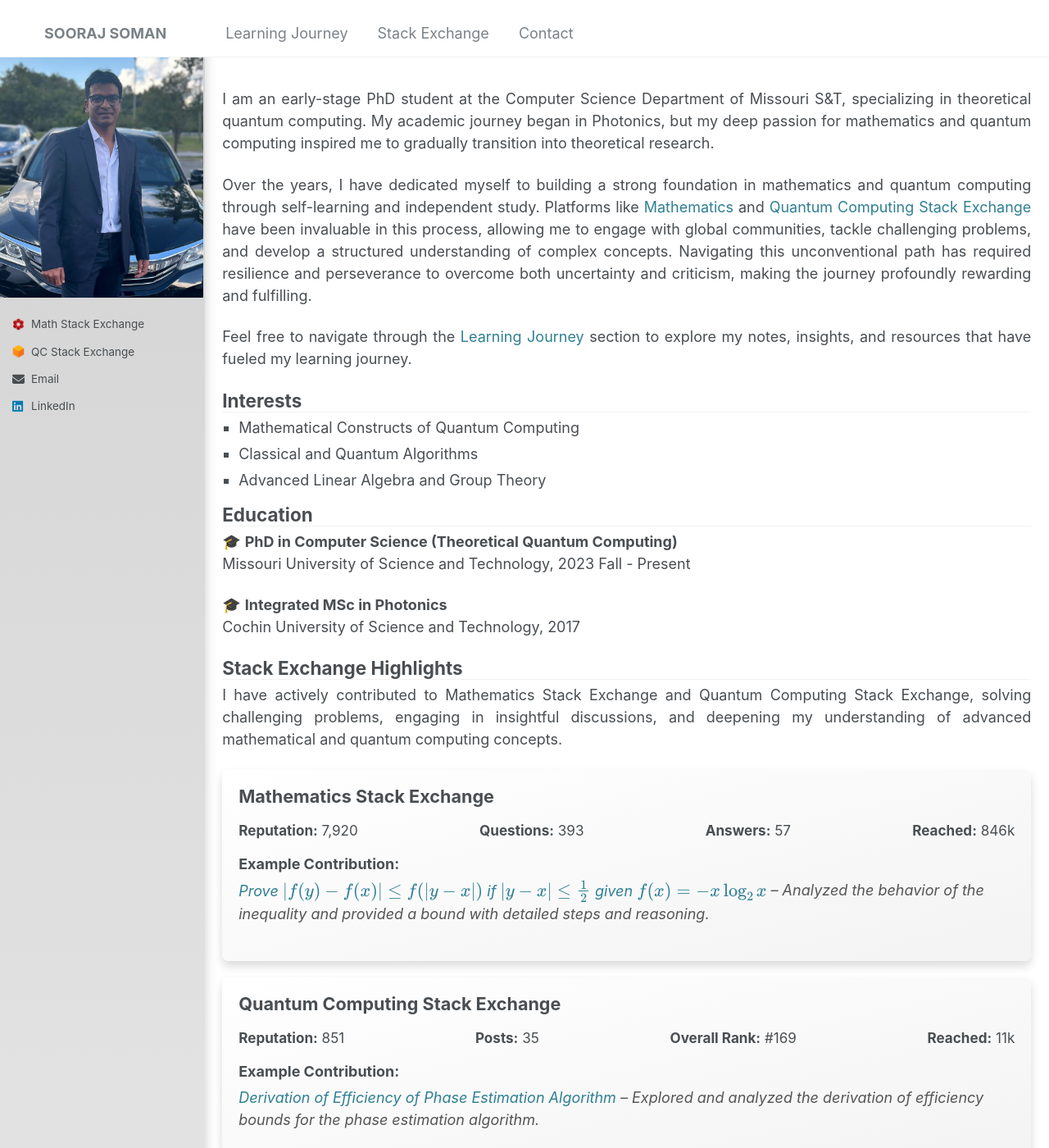
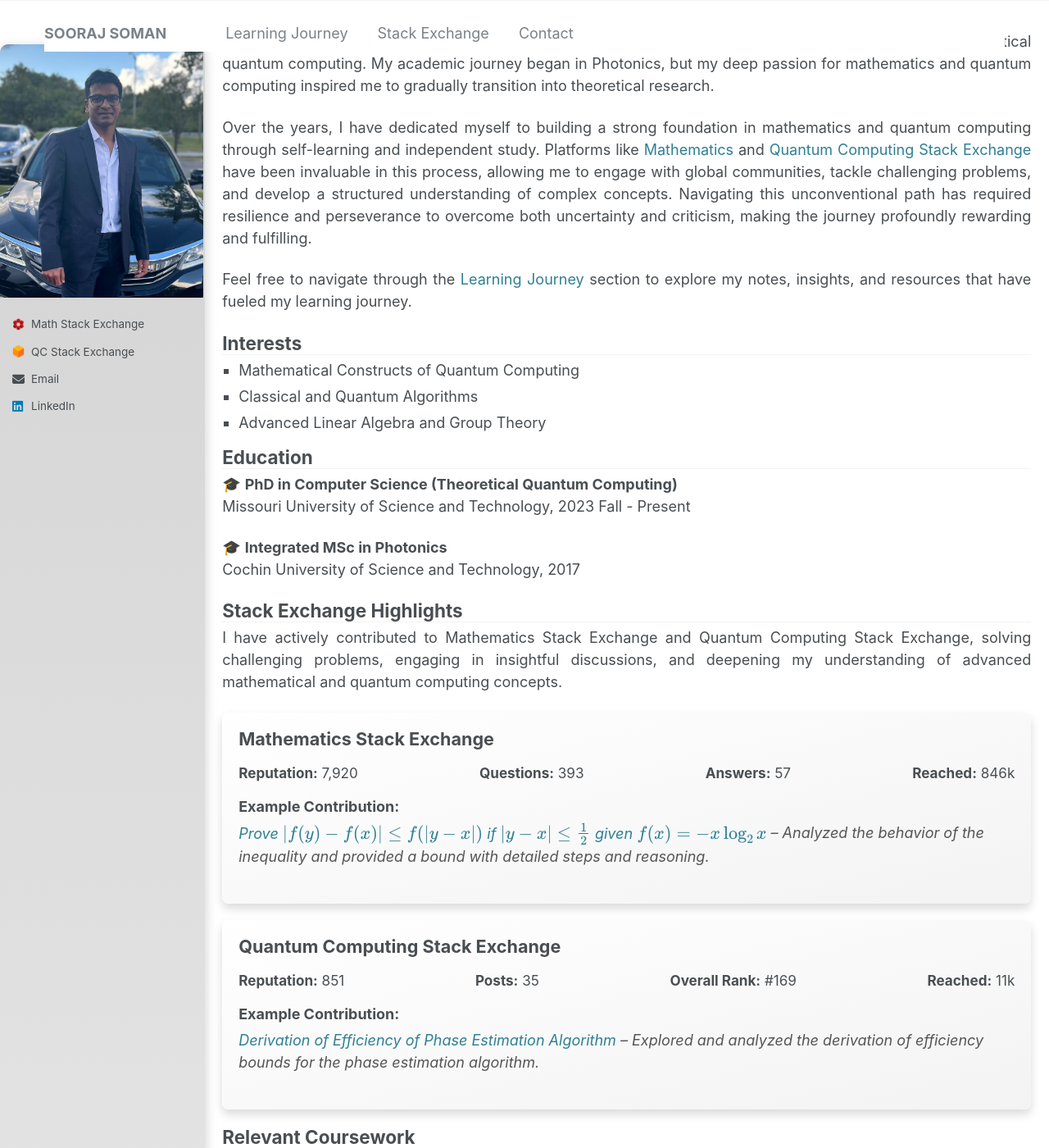
Before and after one commit to soorajss1729/soorajss1729.github.io, a Jekyll site: the page built from _pages/about.md, in a window 1280 px wide and 1400 px high. Shown: the whole window at 82% size. Built offline with Jekyll 4.4.1, drawn with Linux system fonts in a browser that asks for light colours.

Commit message:
Update _variables.scss

```diff
--- a/_sass/_variables.scss
+++ b/_sass/_variables.scss
@@ -43,7 +43,7 @@
 $type-size-8                : 0.625em;  // ~10px
 
 /* masthead properties */
-$masthead-height            : 70px;
+$masthead-height            : 0px;/*70px;*/
 
 /* Sidebar properties */
 $sidebar-screen-min-width   : 1024px;
```
